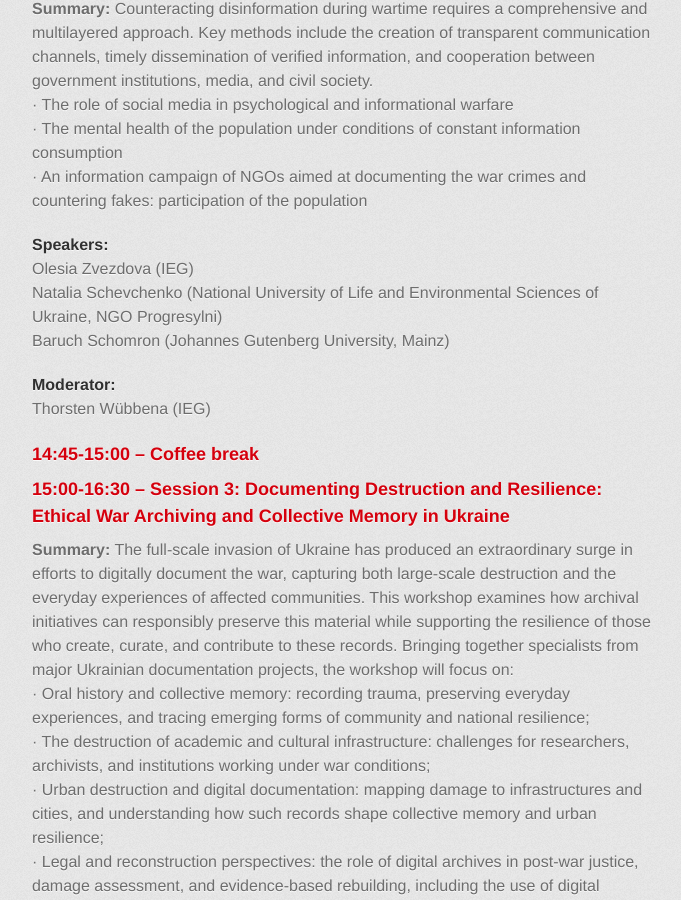
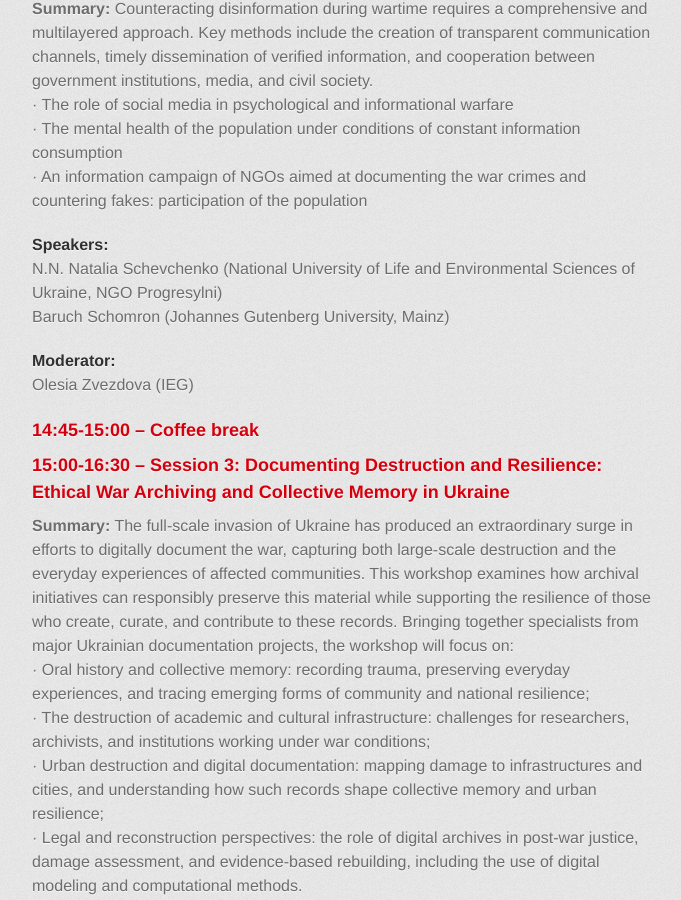
Before and after one commit to ieg-dhr/LivArch-Workshop_II, a Jekyll site: the page built from index.md, in a window 1280 px wide and 900 px high, scrolled down 1593 px. Shown: the whole window, without its empty margins (298-979 px from the left). Built offline with Jekyll 4.4.1, drawn with Linux system fonts in a browser that asks for light colours; some web fonts are replaced.

Commit message:
Update index.md

```diff
--- a/index.md
+++ b/index.md
@@ -36,12 +36,12 @@ Ian Marino (UFJF | IEG)
 ·	The mental health of the population under conditions of constant information consumption
 ·	An information campaign of NGOs aimed at documenting the war crimes and countering fakes: participation of the population
 #### Speakers:
-Olesia Zvezdova (IEG)
+N.N.
 Natalia Schevchenko (National University of Life and Environmental Sciences of Ukraine, NGO Progresylni)
 Baruch Schomron (Johannes Gutenberg University, Mainz)
 
 #### Moderator:
-Thorsten Wübbena (IEG)
+Olesia Zvezdova (IEG)
 
 ### 14:45-15:00 – Coffee break
 
```
